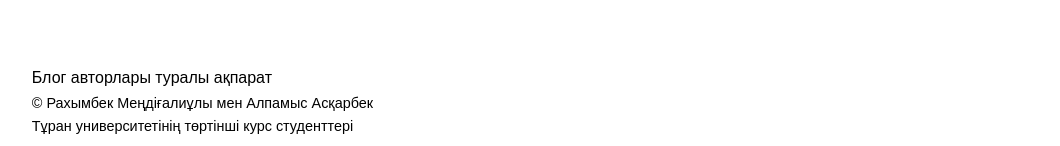
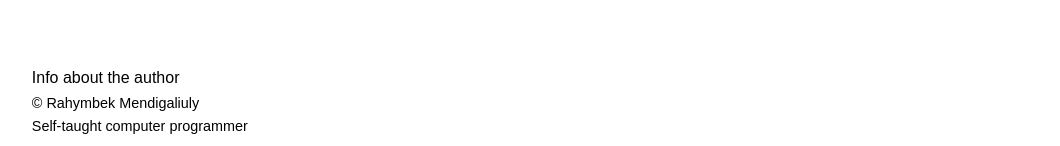
Before and after one commit to rakhymbekm/first-blog-ever, a React (Create React App) app in the folder client/: page / in a window 1280 px wide. Shown: the part 651-797 px from the top of the page, without its empty margins (109-1169 px from the left). Built offline with nearby package versions, Linux system fonts and the light colour scheme; no server answers; the HTML template or start-up script is replaced by a standard one.

Commit message:
translated to english

```diff
--- a/client/src/components/Footer.js
+++ b/client/src/components/Footer.js
@@ -5,9 +5,9 @@
 
     return (
         <footer className="footer">
-			<h1 className="footer-heading">Блог авторлары туралы ақпарат</h1>
-			<p className="author-name">&copy; Рахымбек Меңдіғалиұлы мен Алпамыс Асқарбек</p>
-			<p className="author-bio">Тұран университетінің төртінші курс студенттері</p>
+			<h1 className="footer-heading">Info about the author</h1>
+			<p className="author-name">&copy; Rahymbek Mendigaliuly</p>
+			<p className="author-bio">Self-taught computer programmer</p>
 		</footer>
     );
 }
```
